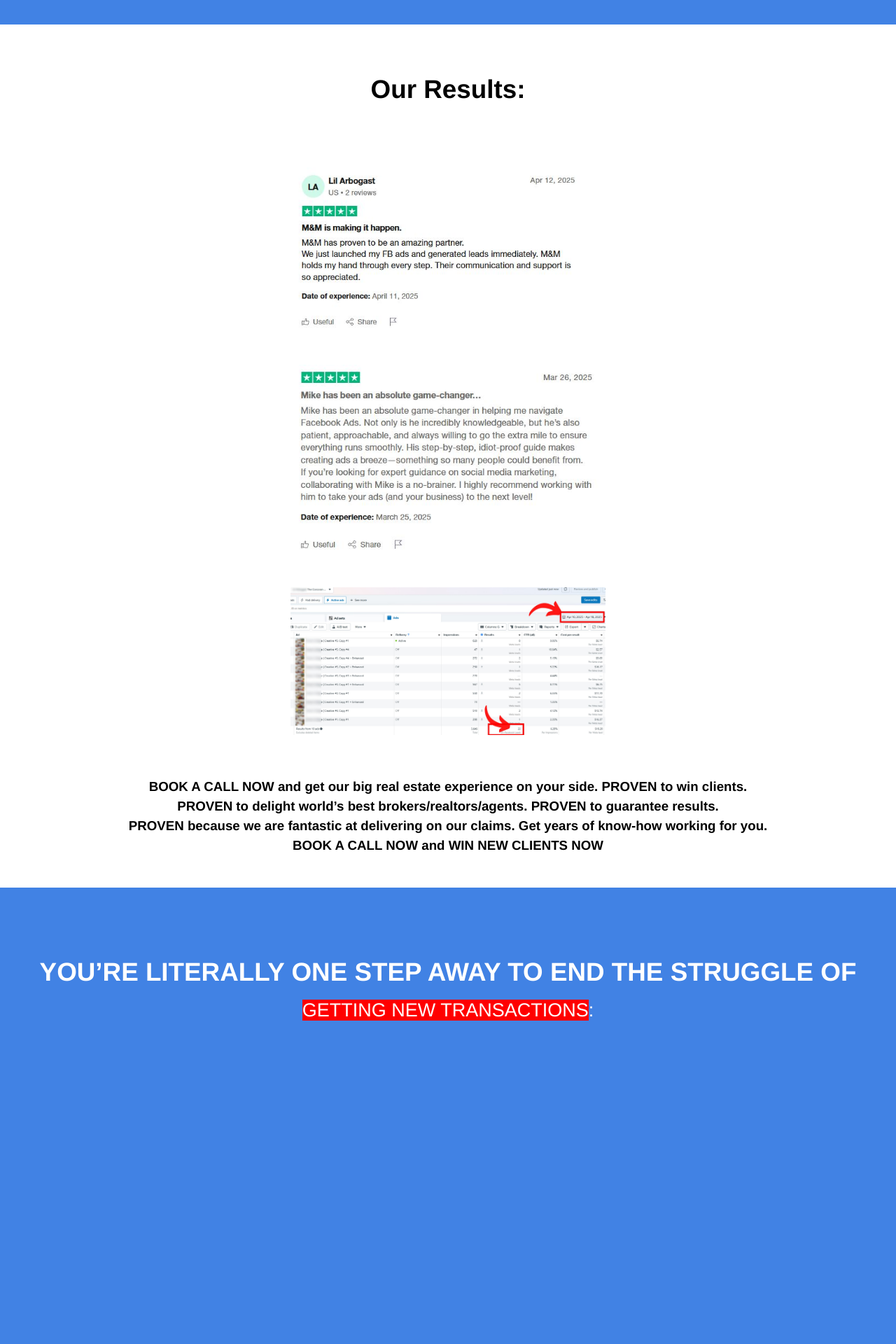
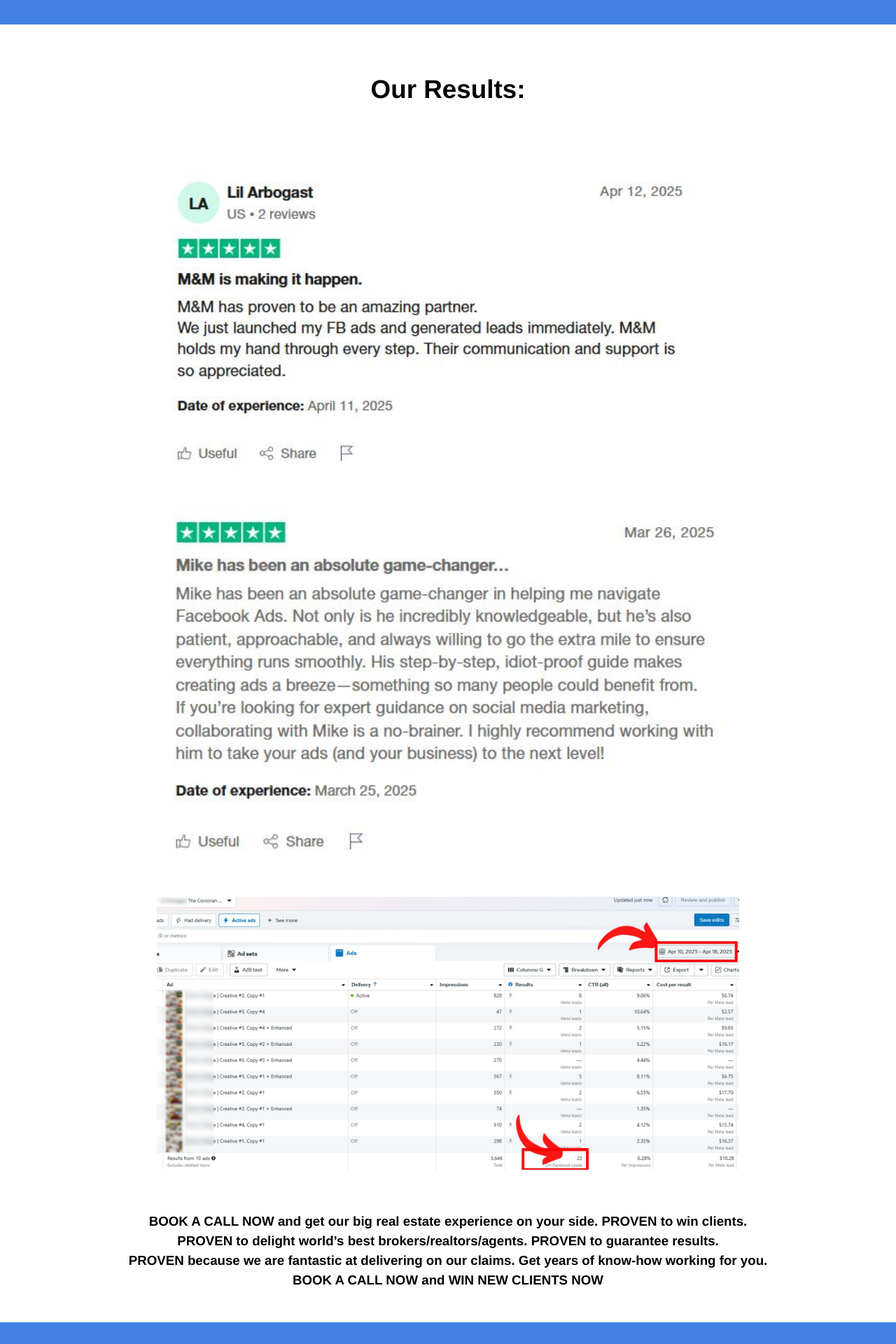
Before and after one commit to Huntinex/MMResults, a Jekyll site: the page built from index.html, in a window 1280 px wide. Shown: the part 2621-4541 px from the top of the page at 70% size. Built offline with Jekyll 4.4.1, drawn with Linux system fonts in a browser that asks for light colours; a script that is not in the unit is left out.

Commit message:
Update index.html

```diff
--- a/index.html
+++ b/index.html
@@ -82,11 +82,11 @@
 
 
 	<br><br>
-	<img src="{{ site.baseurl }}/images/1.JPG" alt="Screenshot" class="editable" style="width:450px;height: auto;" />
+	<img src="{{ site.baseurl }}/images/1.JPG" alt="Screenshot" class="editable" style="width:65%;height: auto;" />
 	<br><br><br>
-	<img src="{{ site.baseurl }}/images/2.JPG" alt="Screenshot" class="editable" style="width:450px;height: auto;" />
+	<img src="{{ site.baseurl }}/images/2.JPG" alt="Screenshot" class="editable" style="width:65%;height: auto;" />
 	<br><br><br>
-	<img src="{{ site.baseurl }}/images/3.jpg" alt="Screenshot" class="editable" style="width:450px;height: auto;" /></center>
+	<img src="{{ site.baseurl }}/images/3.jpg" alt="Screenshot" class="editable" style="width:65%;height: auto;" /></center>
 <!-- 		<center class="container flex testimonial"><br>
 			<center class="testimonial-block">
 				<center class="image">
```
